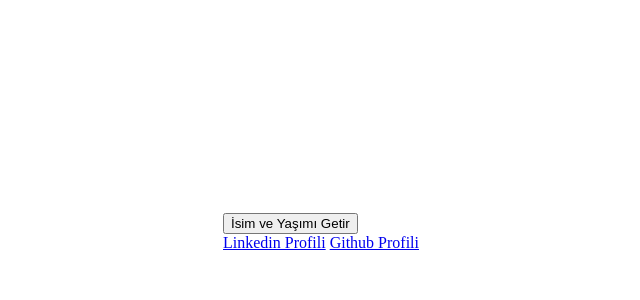
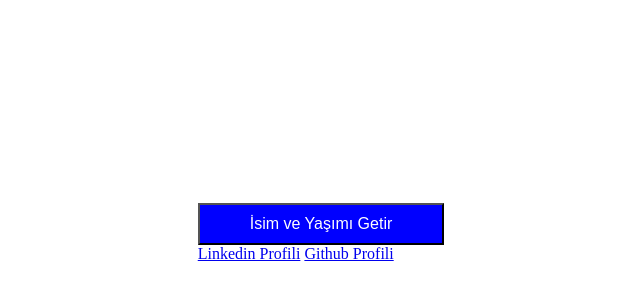
Before and after one commit to 94-Istanbul-Front-End-Bootcamp/odev-1-yunusssahin, a plain HTML site: page index.html in a window 1280 px wide. Shown: the part 186-486 px from the top of the page, without its empty margins (319-959 px from the left). Drawn offline with Linux system fonts and the light colour scheme.

Commit message:
renklendirme

```diff
--- a/index.html
+++ b/index.html
@@ -6,6 +6,16 @@
         <meta name="viewport" content="width=device-width, initial-scale=1.0">
         <title>Odev Hafta 1 - Yunus Şahin</title>
         <style>
+           /* .button {
+                 background-color: #4CAF50; /* Green */
+                /* border: none;
+                 color: white;
+                 padding: 15px 32px;
+                 text-align: center;
+                 text-decoration: none;
+                 display: inline-block;
+                 font-size: 16px;
+            }*/
             body {
                 display: flex;
                 justify-content: center;
@@ -18,7 +28,7 @@
         <div>
             <h1 id="nameSurname"></h1>
             <h2 id="age"></h2>
-            <button id="fullName">İsim ve Yaşımı Getir</button>
+            <button href="#" class="button" id="fullName">İsim ve Yaşımı Getir</button>
             <div>
                 <a  id="linkedinUrl" target="_blank">Linkedin Profili</a>
                 <a  id="githubUrl" target="_blank">Github Profili</a>
--- a/index.js
+++ b/index.js
@@ -2,9 +2,16 @@ var fName="Yunus";
 var lName="Şahin"
 var age = "28";
 var btnfullName = document.getElementById("fullName");
+document.getElementById("fullName").style.backgroundColor = "blue";
+document.getElementById("fullName").style.color = "white";
+document.getElementById("fullName").style.padding= "10px 50px";
+document.getElementById("fullName").style.fontSize = "16px";
+
 btnfullName.onclick=function(){
     document.getElementById("nameSurname").innerHTML =fName + " " + lName;
     document.getElementById("age").innerHTML =age;
+    document.getElementById("fullName").style.backgroundColor = "red";
+    document.getElementById("fullName").innerHTML = "İsmim ve Yaşım";
 }
 document.getElementById("linkedinUrl").setAttribute("href","https://www.linkedin.com/in/yunusssahin/");
 document.getElementById("githubUrl").setAttribute("href" , "https://github.com/yunusssahin");
```
